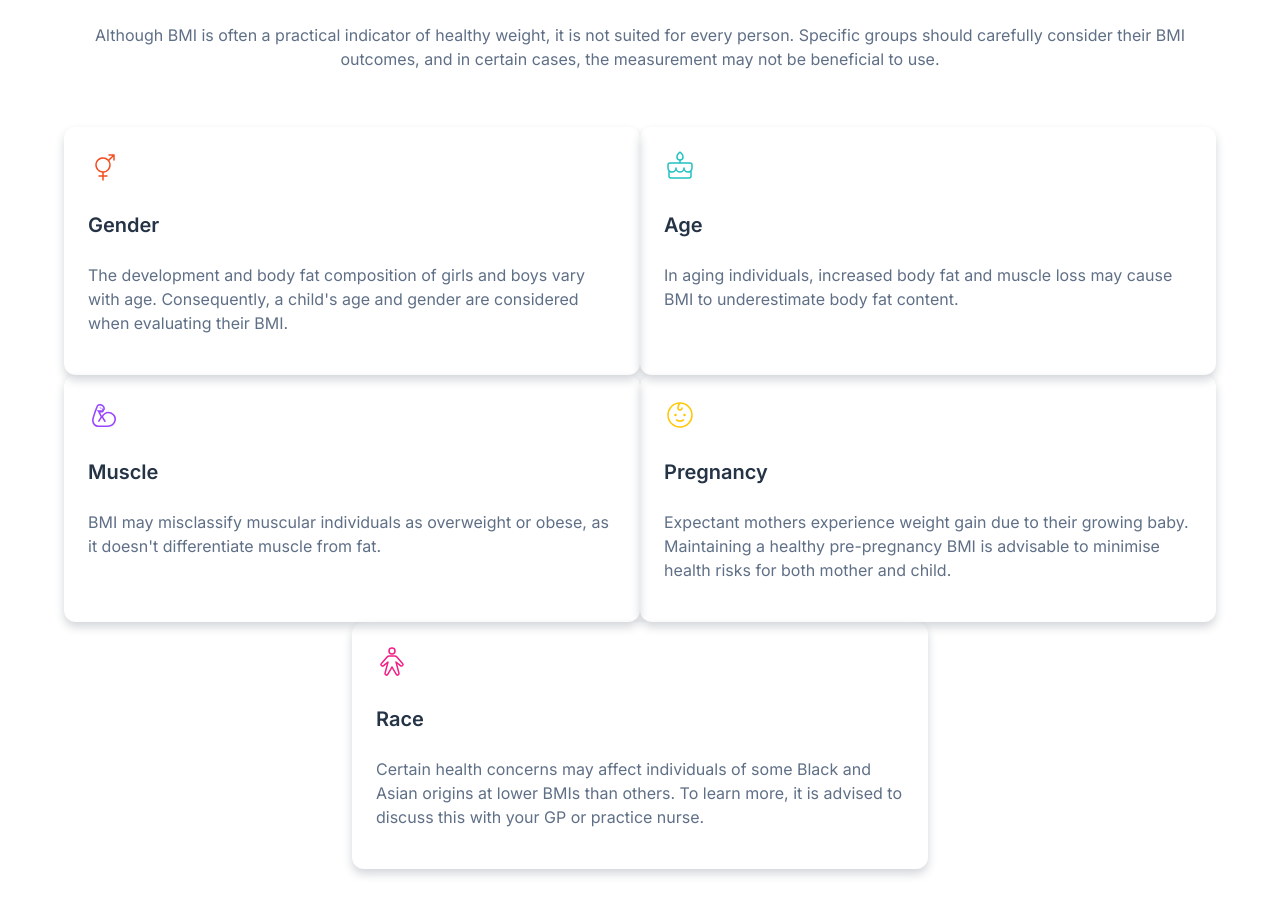
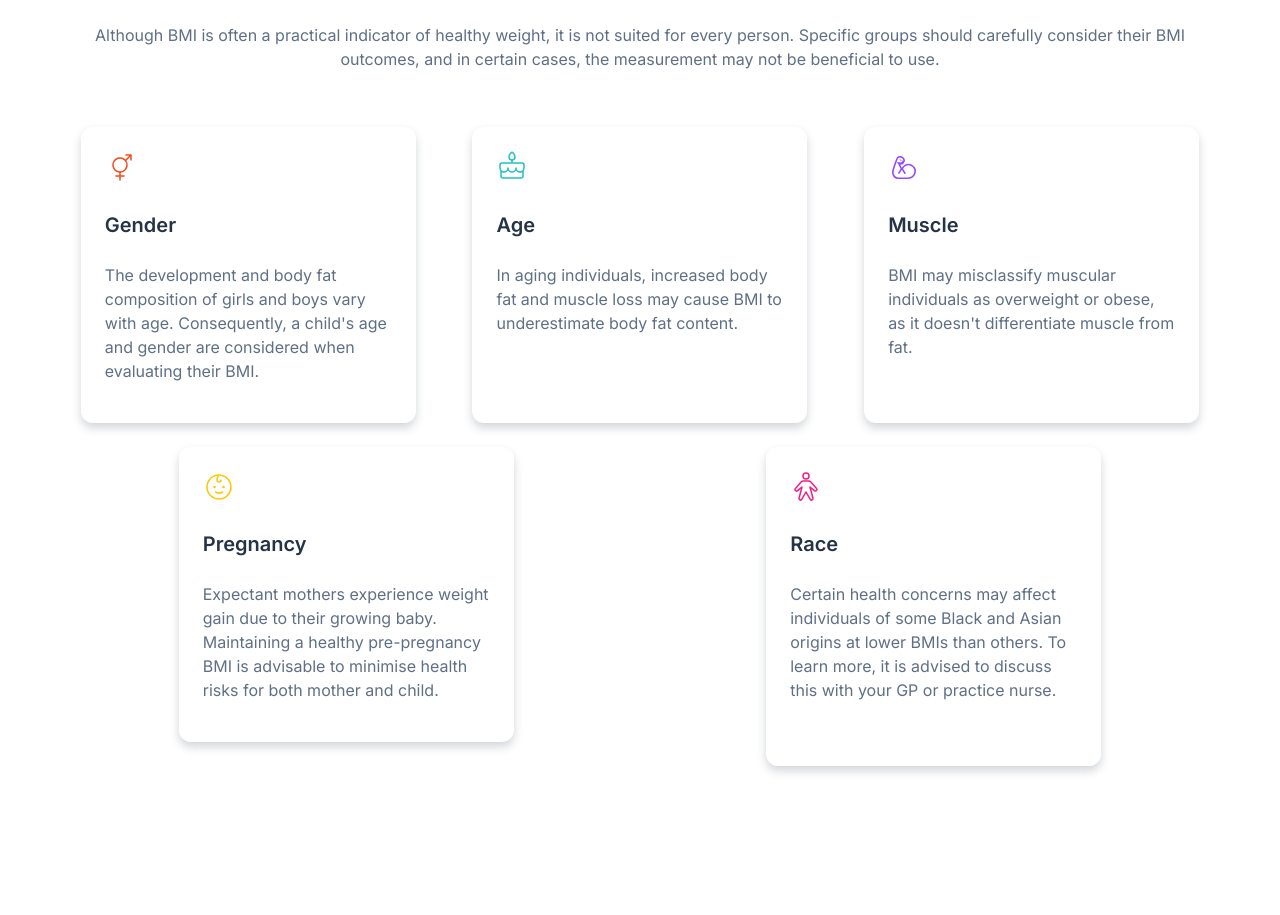
Before and after one commit to bluepersia/bmi-calculator, a plain HTML site: page index.html in a window 1280 px wide. Shown: the part 2343-3258 px from the top of the page. After the commit the page ends 3203 px from the top, so only its background shows below. Drawn offline with Linux system fonts and the light colour scheme.

Commit message:
Finishing touches

```diff
--- a/css/style.css
+++ b/css/style.css
@@ -347,18 +347,20 @@ body {
         display: flex;
         flex-wrap: wrap;
         flex-direction: row;
+        gap: 2%;
     }
 
     .section-3_feature {
-        max-width: 50%;
+        width: 48%;
+        max-width: 335px;
         margin-left: auto;
         margin-right: auto;
     }
+    .section-3_feature:not(:last-child)
+    {
+        margin-bottom: 1.5em;
+    }
 
-    .section-3_feature:not(:last-child)
-{
-    margin-bottom: 0;
-}
 }
 
 
@@ -459,6 +461,11 @@ body {
         margin-right: 0px;
       }
 
+   .section-3_feature:not(:last-child)
+      {
+          margin-bottom: 0;
+      }
+
       .section-3_region-1, .section-3_region-2
       {
         display: flex;
```
